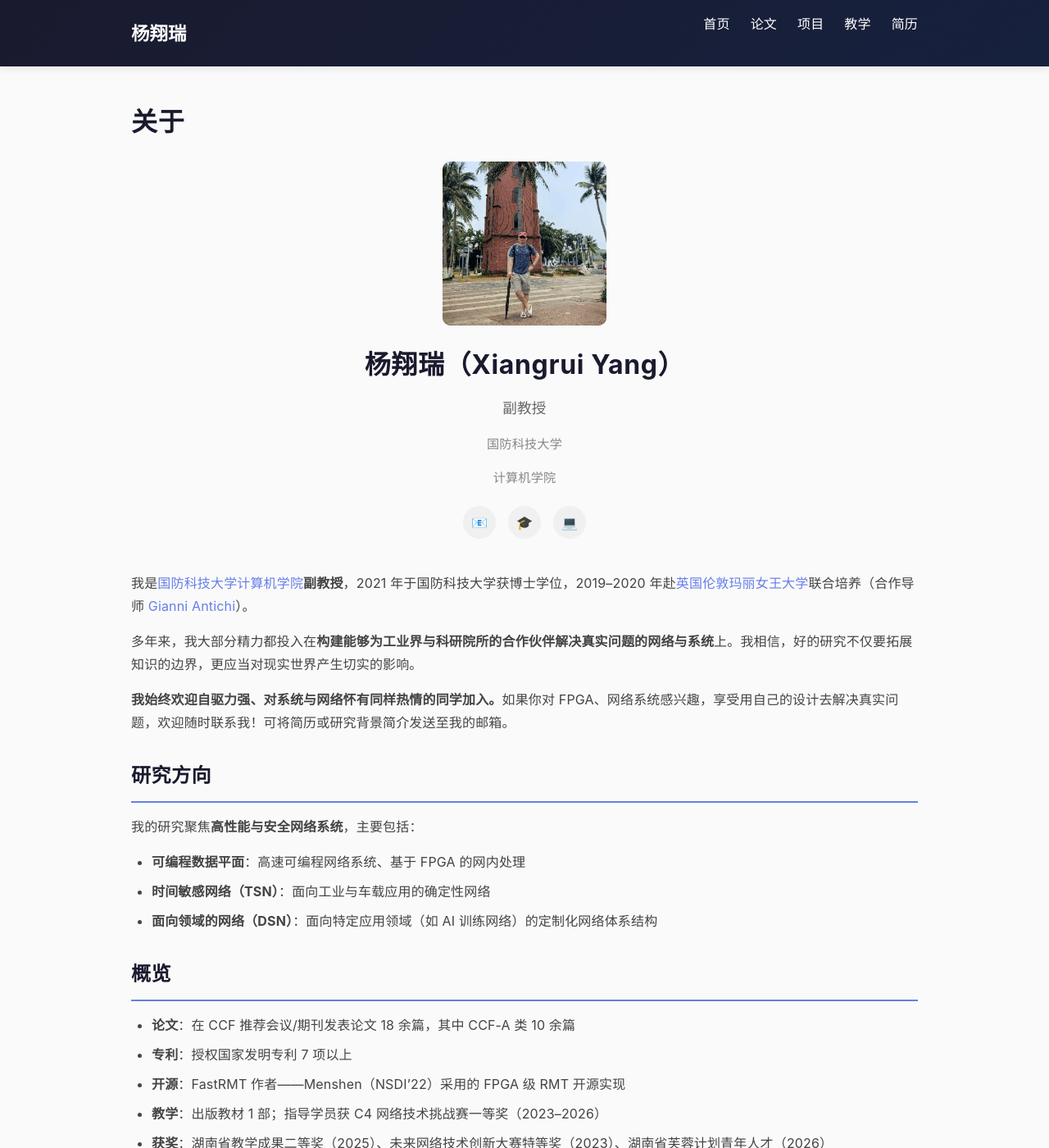
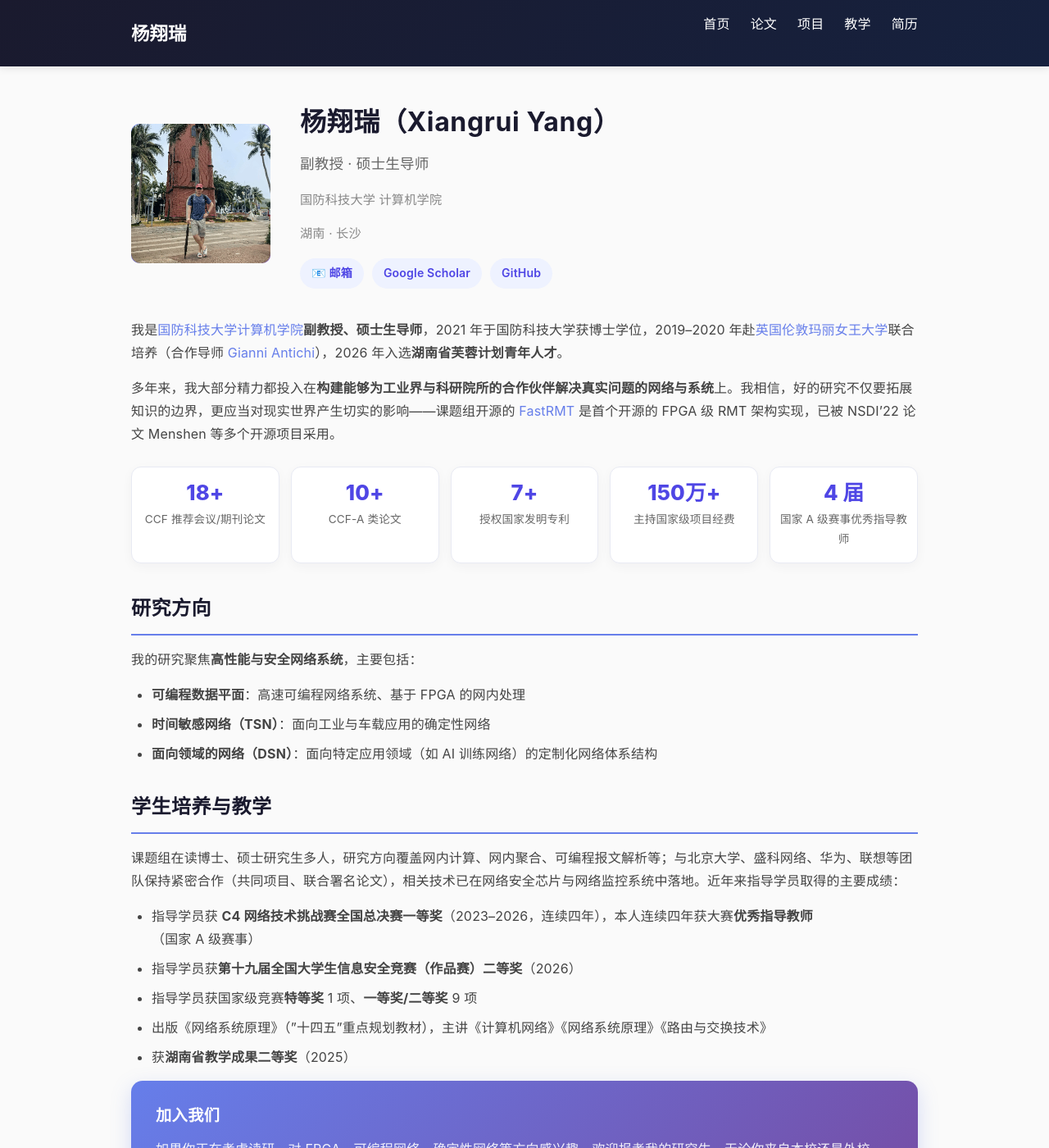
Before and after one commit to Winters123/Winters123.github.io, a Jekyll site: the page built from _pages/about.md, in a window 1280 px wide and 1400 px high. Shown: the whole window at 82% size. Built offline with Jekyll 4.4.1, drawn with Linux system fonts in a browser that asks for light colours; some of the changed text lies outside the part shown.

Commit message:
Redesign about page for prospective students
- Two-column academic profile header with action buttons

- Add stats bar, student training section and join-us card

- Restore C4 first prize and 4-year excellent instructor info

```diff
--- a/_layouts/page.html
+++ b/_layouts/page.html
@@ -2,7 +2,7 @@
 layout: default
 ---
 <article class="page">
-    <h1>{{ page.title }}</h1>
+    {% unless page.hide_title %}<h1>{{ page.title }}</h1>{% endunless %}
     <div class="content">
         {{ content }}
     </div>
--- a/_pages/about.md
+++ b/_pages/about.md
@@ -2,30 +2,37 @@
 layout: page
 title: 关于
 permalink: /about/
+hide_title: true
 ---
 
-<div class="profile-section">
+<div class="profile-grid">
     <div class="profile-image">
-        <img src="{{ '/assets/img/profile.png' | relative_url }}" alt="杨翔瑞" style="width: 200px; height: 200px; border-radius: 10px; object-fit: cover;">
+        <img src="{{ '/assets/img/profile.png' | relative_url }}" alt="杨翔瑞" style="width: 170px; height: 170px; border-radius: 12px; object-fit: cover;">
     </div>
     <div class="profile-info">
         <h1>杨翔瑞（Xiangrui Yang）</h1>
-        <p class="title">副教授</p>
-        <p class="affiliation">国防科技大学</p>
-        <p class="affiliation">计算机学院</p>
-    </div>
-    <div class="social-links">
-        <a href="mailto:yangxiangrui11@nudt.edu.cn" title="邮箱">📧</a>
-        <a href="https://scholar.google.com/citations?hl=en&user=kzbAzGEAAAAJ" title="Google Scholar">🎓</a>
-        <a href="https://github.com/Winters123" title="GitHub">💻</a>
+        <p class="title">副教授 · 硕士生导师</p>
+        <p class="affiliation">国防科技大学 计算机学院</p>
+        <p class="affiliation">湖南 · 长沙</p>
+        <div class="profile-links">
+            <a class="profile-link" href="mailto:yangxiangrui11@nudt.edu.cn">📧 邮箱</a>
+            <a class="profile-link" href="https://scholar.google.com/citations?hl=en&user=kzbAzGEAAAAJ">Google Scholar</a>
+            <a class="profile-link" href="https://github.com/Winters123">GitHub</a>
+        </div>
     </div>
 </div>
 
-我是[国防科技大学计算机学院](https://english.nudt.edu.cn/)**副教授**，2021 年于国防科技大学获博士学位，2019–2020 年赴[英国伦敦玛丽女王大学](https://www.qmul.ac.uk/)联合培养（合作导师 [Gianni Antichi](https://gianniantichi.github.io/)）。
+我是[国防科技大学计算机学院](https://english.nudt.edu.cn/)**副教授、硕士生导师**，2021 年于国防科技大学获博士学位，2019–2020 年赴[英国伦敦玛丽女王大学](https://www.qmul.ac.uk/)联合培养（合作导师 [Gianni Antichi](https://gianniantichi.github.io/)），2026 年入选**湖南省芙蓉计划青年人才**。
 
-多年来，我大部分精力都投入在**构建能够为工业界与科研院所的合作伙伴解决真实问题的网络与系统**上。我相信，好的研究不仅要拓展知识的边界，更应当对现实世界产生切实的影响。
+多年来，我大部分精力都投入在**构建能够为工业界与科研院所的合作伙伴解决真实问题的网络与系统**上。我相信，好的研究不仅要拓展知识的边界，更应当对现实世界产生切实的影响——课题组开源的 [FastRMT](https://github.com/Winters123/FastRMT) 是首个开源的 FPGA 级 RMT 架构实现，已被 NSDI'22 论文 Menshen 等多个开源项目采用。
 
-**我始终欢迎自驱力强、对系统与网络怀有同样热情的同学加入。**如果你对 FPGA、网络系统感兴趣，享受用自己的设计去解决真实问题，欢迎随时联系我！可将简历或研究背景简介发送至我的邮箱。
+<div class="stats-bar">
+    <div class="stat-item"><div class="stat-number">18+</div><div class="stat-label">CCF 推荐会议/期刊论文</div></div>
+    <div class="stat-item"><div class="stat-number">10+</div><div class="stat-label">CCF-A 类论文</div></div>
+    <div class="stat-item"><div class="stat-number">7+</div><div class="stat-label">授权国家发明专利</div></div>
+    <div class="stat-item"><div class="stat-number">150万+</div><div class="stat-label">主持国家级项目经费</div></div>
+    <div class="stat-item"><div class="stat-number">4 届</div><div class="stat-label">国家 A 级赛事优秀指导教师</div></div>
+</div>
 
 ## 研究方向
 
@@ -35,13 +42,21 @@ permalink: /about/
 - **时间敏感网络（TSN）**：面向工业与车载应用的确定性网络
 - **面向领域的网络（DSN）**：面向特定应用领域（如 AI 训练网络）的定制化网络体系结构
 
-## 概览
+## 学生培养与教学
 
-- **论文**：在 CCF 推荐会议/期刊发表论文 18 余篇，其中 CCF-A 类 10 余篇
-- **专利**：授权国家发明专利 7 项以上
-- **开源**：FastRMT 作者——Menshen（NSDI'22）采用的 FPGA 级 RMT 开源实现
-- **教学**：出版教材 1 部；指导学员获 C4 网络技术挑战赛一等奖（2023–2026）
-- **获奖**：湖南省教学成果二等奖（2025）、未来网络技术创新大赛特等奖（2023）、湖南省芙蓉计划青年人才（2026）
+课题组在读博士、硕士研究生多人，研究方向覆盖网内计算、网内聚合、可编程报文解析等；与北京大学、盛科网络、华为、联想等团队保持紧密合作（共同项目、联合署名论文），相关技术已在网络安全芯片与网络监控系统中落地。近年来指导学员取得的主要成绩：
+
+- 指导学员获 **C4 网络技术挑战赛全国总决赛一等奖**（2023–2026，连续四年），本人连续四年获大赛**优秀指导教师**（国家 A 级赛事）
+- 指导学员获**第十九届全国大学生信息安全竞赛（作品赛）二等奖**（2026）
+- 指导学员获国家级竞赛**特等奖** 1 项、**一等奖/二等奖** 9 项
+- 出版《网络系统原理》（"十四五"重点规划教材），主讲《计算机网络》《网络系统原理》《路由与交换技术》
+- 获**湖南省教学成果二等奖**（2025）
+
+<div class="join-card">
+    <h3>加入我们</h3>
+    <p>如果你正在考虑读研，对 FPGA、可编程网络、确定性网络等方向感兴趣，欢迎报考我的研究生。无论你来自本校还是外校，只要自驱力强、乐于动手用设计解决真实问题，我都非常欢迎你与我联系。</p>
+    <p>请将<strong>简历（附成绩单）</strong>与你的<strong>兴趣方向</strong>发送至 <a href="mailto:yangxiangrui11@nudt.edu.cn">yangxiangrui11@nudt.edu.cn</a>，期待与你交流。</p>
+</div>
 
 ## 动态
 
--- a/assets/css/style.css
+++ b/assets/css/style.css
@@ -202,6 +202,131 @@ a:hover {
     text-decoration: none;
 }
 
+/* 两栏学术式头部 */
+.profile-grid {
+    display: flex;
+    align-items: center;
+    gap: 36px;
+    margin-bottom: 36px;
+}
+
+.profile-grid .profile-image {
+    flex-shrink: 0;
+    width: 170px;
+    height: 170px;
+    margin: 0;
+}
+
+.profile-grid .profile-info {
+    text-align: left;
+}
+
+.profile-grid .profile-info h1 {
+    margin-bottom: 8px;
+}
+
+.profile-links {
+    display: flex;
+    flex-wrap: wrap;
+    gap: 10px;
+    margin-top: 16px;
+}
+
+.profile-link {
+    display: inline-flex;
+    align-items: center;
+    padding: 6px 14px;
+    border-radius: 999px;
+    background: #eef2ff;
+    color: #4f46e5;
+    font-size: 0.88rem;
+    font-weight: 600;
+    text-decoration: none;
+    transition: all 0.2s ease;
+}
+
+.profile-link:hover {
+    background: #667eea;
+    color: white;
+    text-decoration: none;
+}
+
+/* 数字统计条 */
+.stats-bar {
+    display: flex;
+    flex-wrap: wrap;
+    gap: 14px;
+    margin: 26px 0 34px;
+}
+
+.stat-item {
+    flex: 1 1 130px;
+    background: white;
+    border: 1px solid #e8eaf3;
+    border-radius: 12px;
+    padding: 16px 10px;
+    text-align: center;
+    box-shadow: 0 4px 14px rgba(26, 26, 46, 0.04);
+}
+
+.stat-number {
+    font-size: 1.6rem;
+    font-weight: 800;
+    color: #4f46e5;
+    line-height: 1.2;
+}
+
+.stat-label {
+    font-size: 0.85rem;
+    color: #666;
+    margin-top: 6px;
+}
+
+/* 加入我们卡片 */
+.join-card {
+    background: linear-gradient(135deg, #667eea 0%, #764ba2 100%);
+    color: white;
+    border-radius: 14px;
+    padding: 26px 30px;
+    margin: 14px 0 32px;
+    box-shadow: 0 8px 24px rgba(102, 126, 234, 0.25);
+}
+
+.join-card h3 {
+    color: white;
+    margin-top: 0;
+    letter-spacing: 0.02em;
+}
+
+.join-card p {
+    color: rgba(255, 255, 255, 0.92);
+}
+
+.join-card p:last-child {
+    margin-bottom: 0;
+}
+
+.join-card a {
+    color: white;
+    font-weight: 700;
+}
+
+@media (max-width: 640px) {
+    .profile-grid {
+        flex-direction: column;
+        gap: 20px;
+        text-align: center;
+    }
+
+    .profile-grid .profile-info {
+        text-align: center;
+    }
+
+    .profile-links {
+        justify-content: center;
+    }
+}
+
 .news-item {
     background: white;
     padding: 16px 18px;
```
Also changed, not shown: other parts of _pages/about.md (+0 -4 lines).
